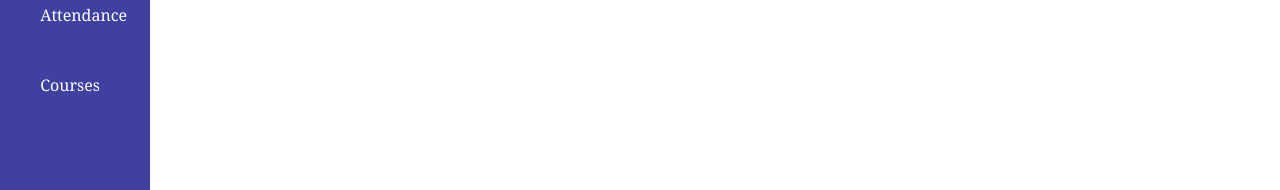
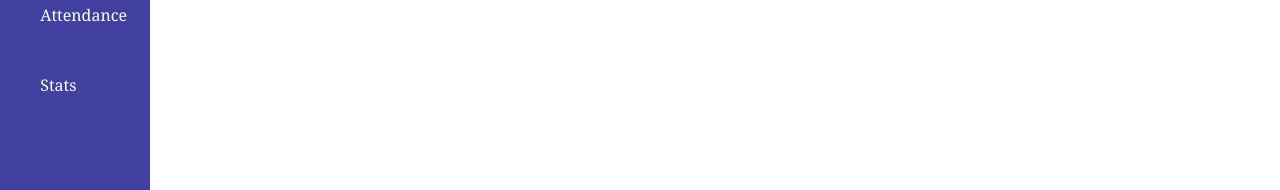
Before and after one commit to Aashif1726/Student-Management, a React (Create React App) app in the folder student/: page / in a window 1280 px wide. Shown: the part 355-545 px from the top of the page. Built offline with nearby package versions, Linux system fonts and the light colour scheme; some icons are missing.

Commit message:
Stats Added

```diff
--- a/student/src/components/SideBar.js
+++ b/student/src/components/SideBar.js
@@ -21,7 +21,7 @@ function SideBar() {
                     <NavLink to="/stud"><SchoolRoundedIcon/>&nbsp;<p style={{padding:"4px"}}>Students</p></NavLink>
                     <NavLink to="/staffs"><PeopleAltRoundedIcon/>&nbsp;<p style={{padding:"4px"}}>Staffs</p></NavLink>
                     <NavLink to="/attendance"><AutoStoriesRoundedIcon/>&nbsp;<p style={{padding:"4px"}}>Attendance</p></NavLink>
-                    <NavLink to="/courses"><LibraryBooksRoundedIcon/>&nbsp;<p style={{padding:"4px"}}>Courses</p></NavLink>
+                    <NavLink to="/stats"><LibraryBooksRoundedIcon/>&nbsp;<p style={{padding:"4px"}}>Stats</p></NavLink>
                     {/* <NavLink to="/profile"><AccountCircleRoundedIcon/>&nbsp;<p style={{padding:"4px"}}>Profile</p></NavLink>               */}
                     {/* <NavLink to="/logout"><PowerSettingsNewRoundedIcon/>&nbsp;<p style={{padding:"4px"}}>Logout</p></NavLink>                  */}
                 </nav>
```
